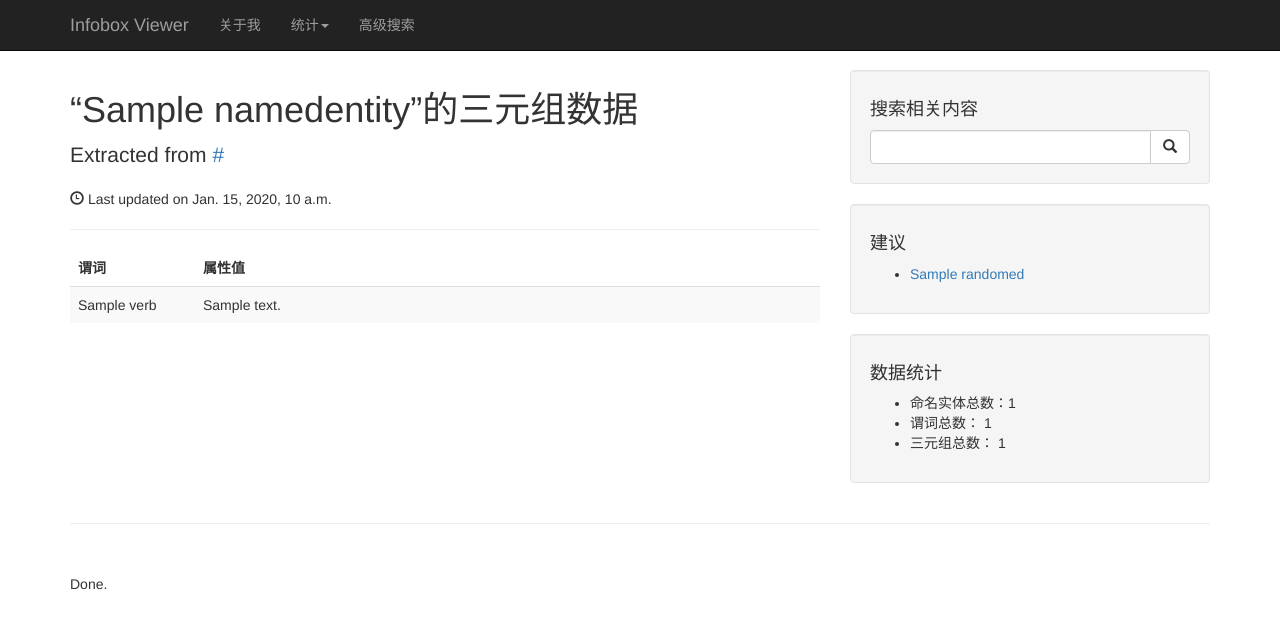
After one commit to Cesar456/bdbk-kb, a Django app: template project/ui/templates/ui/Status_NamedEntity.html in a window 1280 px wide. The commit adds this page. Shown: the top 629 px of the page. Run offline with Django 3.2, Linux system fonts and the light colour scheme; the template is opened without the code that fills it: most values are stand-ins (such as "Sample title", 1, 10 or a date in 2020); some libraries are stand-ins or nearby versions.

Commit message:
add status/about pages

```diff
--- a/project/ui/templates/ui/BasePage.html
+++ b/project/ui/templates/ui/BasePage.html
@@ -59,7 +59,7 @@
             <div class="collapse navbar-collapse" id="bs-example-navbar-collapse-1">
                 <ul class="nav navbar-nav">
                     <li>
-                        <a href="#">About</a>
+                        <a href="{% url 'About' %}">关于我</a>
                     </li>
                     <li class="dropdown">
                       <a href="#" class="dropdown-toggle" data-toggle="dropdown" role="button" aria-haspopup="true" aria-expanded="false">统计<span class="caret"></span></a>
--- /dev/null
+++ b/project/ui/templates/ui/Status_NamedEntity.html
@@ -0,0 +1,74 @@
+{% extends 'ui/BasePage.html' %}
+
+{% comment 'context dicts' %}
+namedentity = [{
+'ne_title': '...',
+'ne_search_term': '...',
+'ne_last_modified': '...',
+'ne_bdbk_url': '...',
+}, ...]
+
+has_next_page = True|False
+has_previous_page = True|False
+
+{% endcomment %}
+
+
+<!-- template content starts -->
+{% block page_title %}Infobox - {{namedentity.ne_title}}{% endblock %}
+{% block page_brand %}Infobox Viewer{% endblock %}
+{% block page_brand_href %}{% url 'ShowTuplesForNamedEntity' 'random' %}{% endblock %}
+{% block page_content %}
+
+<h1>“{{namedentity.ne_title}}”的三元组数据</h1>
+
+<p class="lead">
+  Extracted from <a target="_blank" href="{{namedentity.ne_bdbk_url}}">{{namedentity.ne_bdbk_url}}</a>
+</p>
+
+<p><span class="glyphicon glyphicon-time"></span> Last updated on {{namedentity.ne_last_modified}}</p>
+
+<hr>
+
+<table class="table table-striped">
+  <thead>
+    <td class="col-md-2"><b>谓词</b></td>
+    <td class="col-md-10"><b>属性值</b></td>
+  </thead>
+  <tbody>
+    {% for tuple in namedentity.ne_infobox %}
+    <tr>
+      <td>{{tuple.verb}}</td>
+      <td>{{tuple.content|safe}}</td>
+    </tr>
+    {% endfor %}
+  </tbody>
+</table>
+
+{% endblock %}
+
+{% block sidebar_content %}
+
+<div class="well">
+  <h4>建议</h4>
+  <div class="row">
+    <div class="col-lg-12">
+      <ul class="list">
+        {% for randomed in randomnes %}
+        <li><a href="{{randomed.ne_url}}">{{randomed.ne_title}}</a></li>
+        {% endfor %}
+      </ul>
+    </div>
+  </div>
+</div>
+
+<div class="well">
+  <h4>数据统计</h4>
+  <ul class="list">
+    <li>命名实体总数：{{ status.ne_count }}</li>
+    <li>谓词总数： {{ status.verb_count }}</li>
+    <li>三元组总数： {{ status.infoboxtuple_count }}</li>
+  </ul>
+</div>
+
+{% endblock %}
--- a/project/ui/urls.py
+++ b/project/ui/urls.py
@@ -8,4 +8,6 @@ urlpatterns = patterns('ui.views',
     url(r'^status/verb/$', 'Status_Verb', name='Status_Verb'),
     url(r'^status/overview/$', 'Status_Overview', name='Status_Overview'),
     url(r'^advancedSearch/$', 'AdvancedSearch', name='AdvancedSearch'),
+
+    url(r'^about/$', 'About', name='About'),
 )
--- a/project/ui/views.py
+++ b/project/ui/views.py
@@ -60,8 +60,12 @@ def populate_random_suggestion():
     }
 
 # views starts
+
+def About(request):
+    return render(request, 'ui/About.html', {})
+
 def Status_Overview(request):
-    return HttpResponse('TODO')
+    return render(request, 'ui/Status_Overview.html', populate_db_status())
 
 def Status_Verb(request):
     return HttpResponse('TODO')
```
Also changed, not shown: project/ui/templates/ui/About.html (added, +18 -0 lines), project/ui/templates/ui/Status_Overview.html (added, +27 -0 lines).
